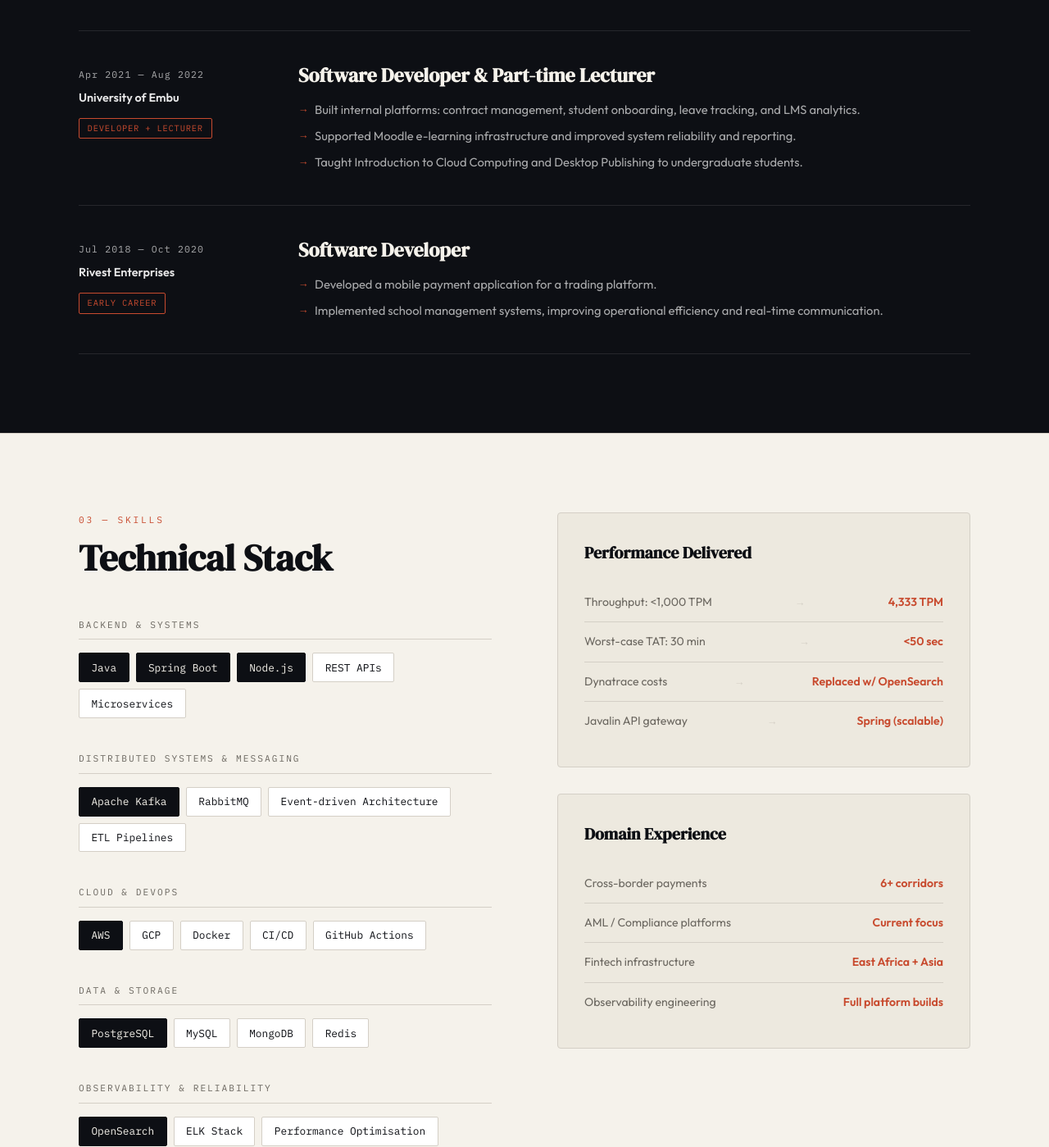
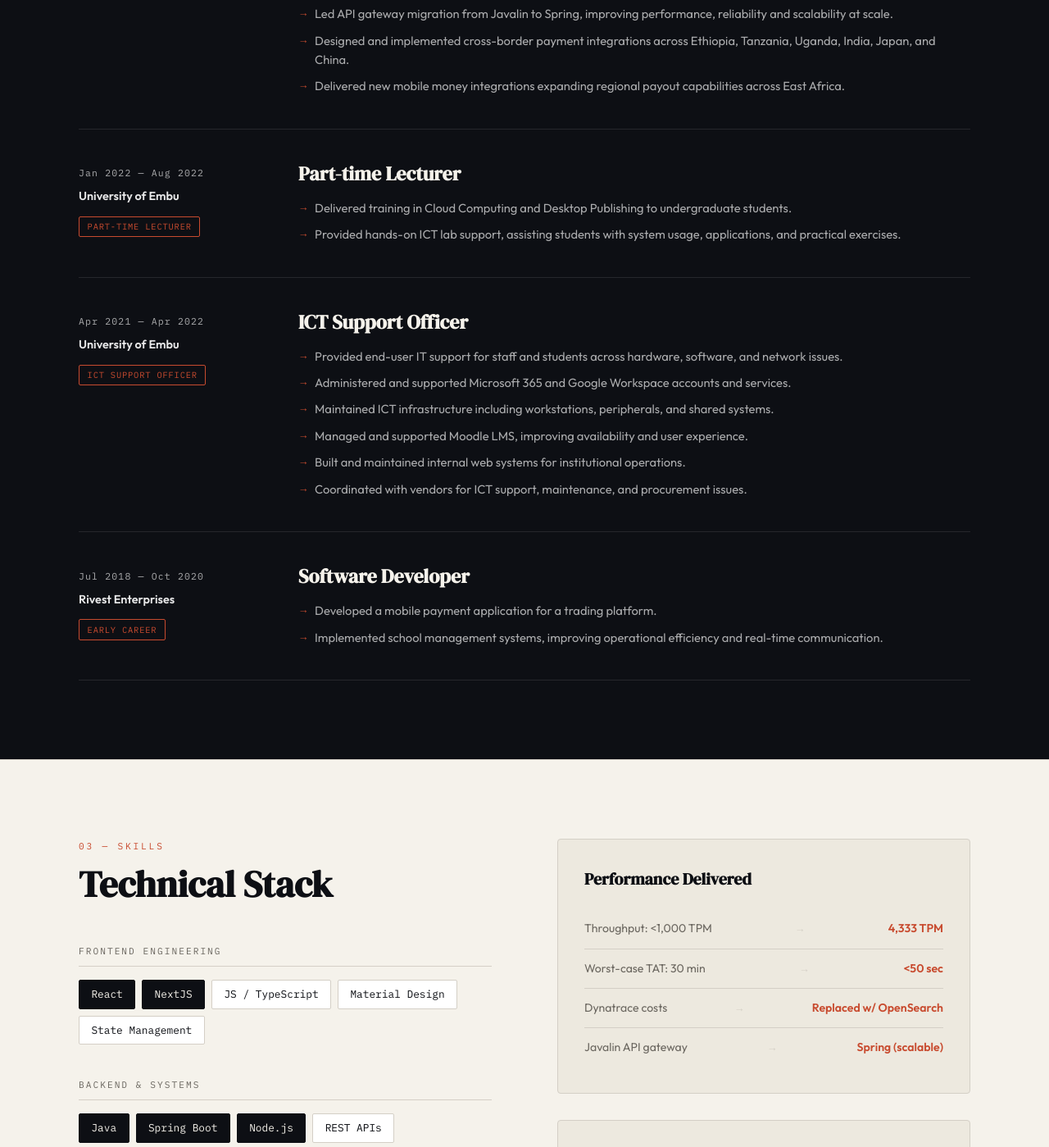
Before and after one commit to Gatharikih/Gatharikih.github.io, a plain HTML site: page index.html in a window 1280 px wide. Shown: the part 2340-3739 px from the top of the page at 82% size. Drawn offline with Linux system fonts and the light colour scheme.

Commit message:
chore: update CV and site

```diff
--- a/index.html
+++ b/index.html
@@ -1235,6 +1235,10 @@
         <p class="meta-val">BSc Information Technology — Kirinyaga University</p>
       </div>
       <div class="meta-item">
+        <p class="meta-key">Certifications</p>
+        <p class="meta-val">Google Cloud Associate Cloud Engineer (ACE) — in progress</p>
+      </div>
+      <div class="meta-item">
         <p class="meta-key">Location</p>
         <p class="meta-val">Nairobi, Kenya · Open to remote &amp; distributed teams</p>
       </div>
@@ -1259,10 +1263,14 @@
           <ul class="tl-points">
             <li class="tl-highlight">Leading architecture of a full-stack AML compliance platform: screening,
               transaction monitoring, risk scoring, investigations &amp; regulatory reporting.</li>
+            <li>Led end-to-end frontend development of a high-security AML compliance platform UI, ensuring
+              production reliability and seamless UX.</li>
             <li>Designing the core AML rules engine and alerting workflows for financial crime detection.</li>
             <li>Building real-time and batch ETL pipelines for large-scale financial data processing and analytics.</li>
             <li>Driving cross-functional collaboration across QA, product, and business teams to deliver a
               production-ready compliance platform.</li>
+            <li>Overseeing system stability, monitoring, and operational readiness of production services.</li>
+            <li>Designing workflows for secure data processing and regulatory reporting.</li>
           </ul>
         </div>
       </div>
@@ -1291,17 +1299,36 @@
 
       <div class="timeline-item reveal">
         <div class="tl-meta">
-          <p class="tl-period">Apr 2021 — Aug 2022</p>
+          <p class="tl-period">Jan 2022 — Aug 2022</p>
           <p class="tl-company">University of Embu</p>
-          <span class="tl-badge">Developer + Lecturer</span>
+          <span class="tl-badge">Part-time Lecturer</span>
         </div>
         <div class="tl-content">
-          <h3 class="tl-role">Software Developer &amp; Part-time Lecturer</h3>
+          <h3 class="tl-role">Part-time Lecturer</h3>
           <ul class="tl-points">
-            <li>Built internal platforms: contract management, student onboarding, leave tracking, and LMS analytics.
-            </li>
-            <li>Supported Moodle e-learning infrastructure and improved system reliability and reporting.</li>
-            <li>Taught Introduction to Cloud Computing and Desktop Publishing to undergraduate students.</li>
+            <li>Delivered training in Cloud Computing and Desktop Publishing to undergraduate students.</li>
+            <li>Provided hands-on ICT lab support, assisting students with system usage, applications, and
+              practical exercises.</li>
+          </ul>
+        </div>
+      </div>
+
+      <div class="timeline-item reveal">
+        <div class="tl-meta">
+          <p class="tl-period">Apr 2021 — Apr 2022</p>
+          <p class="tl-company">University of Embu</p>
+          <span class="tl-badge">ICT Support Officer</span>
+        </div>
+        <div class="tl-content">
+          <h3 class="tl-role">ICT Support Officer</h3>
+          <ul class="tl-points">
+            <li>Provided end-user IT support for staff and students across hardware, software, and network
+              issues.</li>
+            <li>Administered and supported Microsoft 365 and Google Workspace accounts and services.</li>
+            <li>Maintained ICT infrastructure including workstations, peripherals, and shared systems.</li>
+            <li>Managed and supported Moodle LMS, improving availability and user experience.</li>
+            <li>Built and maintained internal web systems for institutional operations.</li>
+            <li>Coordinated with vendors for ICT support, maintenance, and procurement issues.</li>
           </ul>
         </div>
       </div>
@@ -1331,6 +1358,16 @@
       <p class="section-label">03 — Skills</p>
       <h2 class="section-title reveal">Technical Stack</h2>
       <div class="skill-groups reveal">
+        <div>
+          <p class="skill-group-label">Frontend Engineering</p>
+          <div class="skill-tags">
+            <span class="tag core">React</span>
+            <span class="tag core">NextJS</span>
+            <span class="tag">JS / TypeScript</span>
+            <span class="tag">Material Design</span>
+            <span class="tag">State Management</span>
+          </div>
+        </div>
         <div>
           <p class="skill-group-label">Backend &amp; Systems</p>
           <div class="skill-tags">
@@ -1358,6 +1395,7 @@
             <span class="tag">Docker</span>
             <span class="tag">CI/CD</span>
             <span class="tag">GitHub Actions</span>
+            <span class="tag">Playwright</span>
           </div>
         </div>
         <div>
```
Also changed, not shown: 1 other file.
